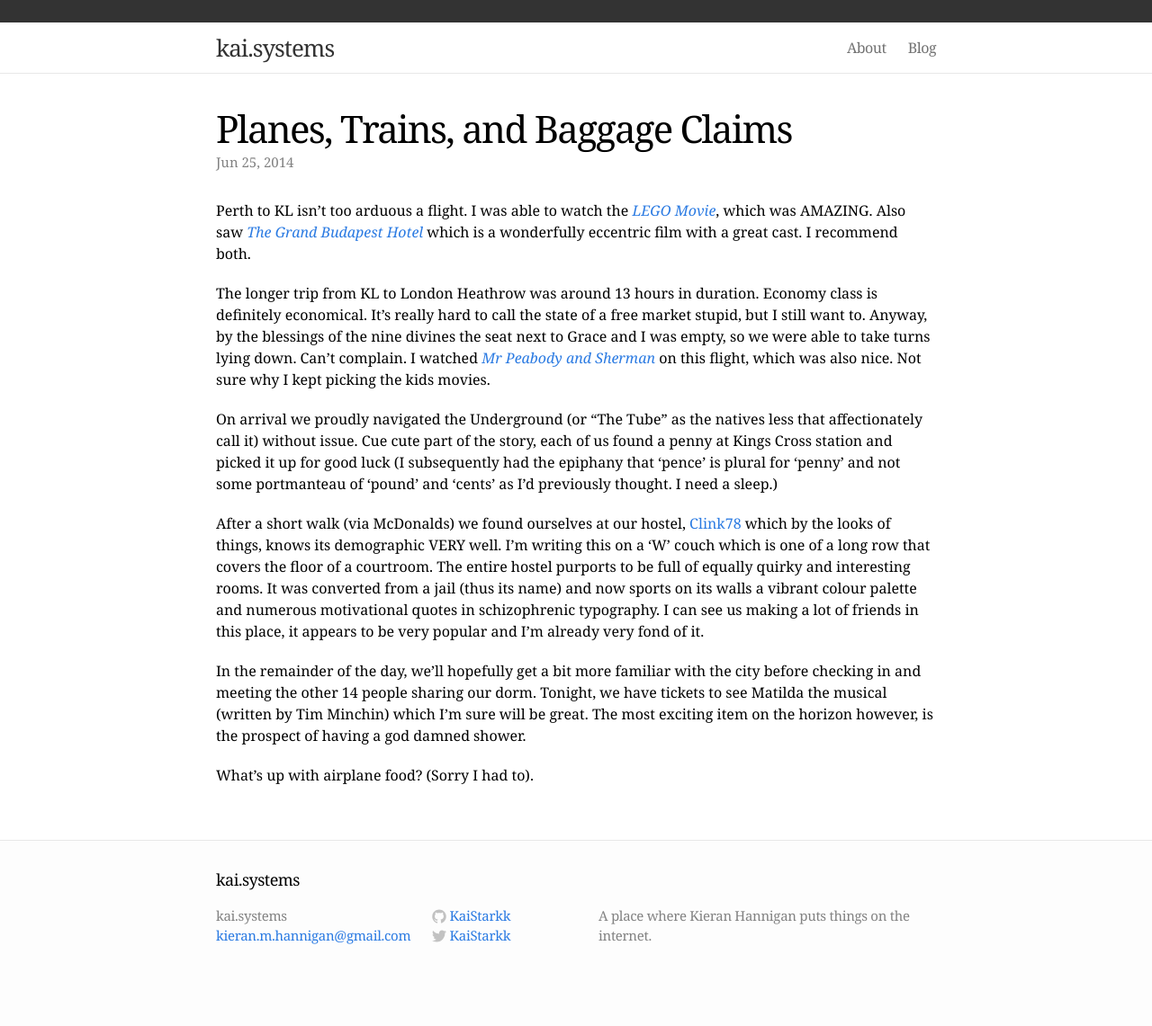
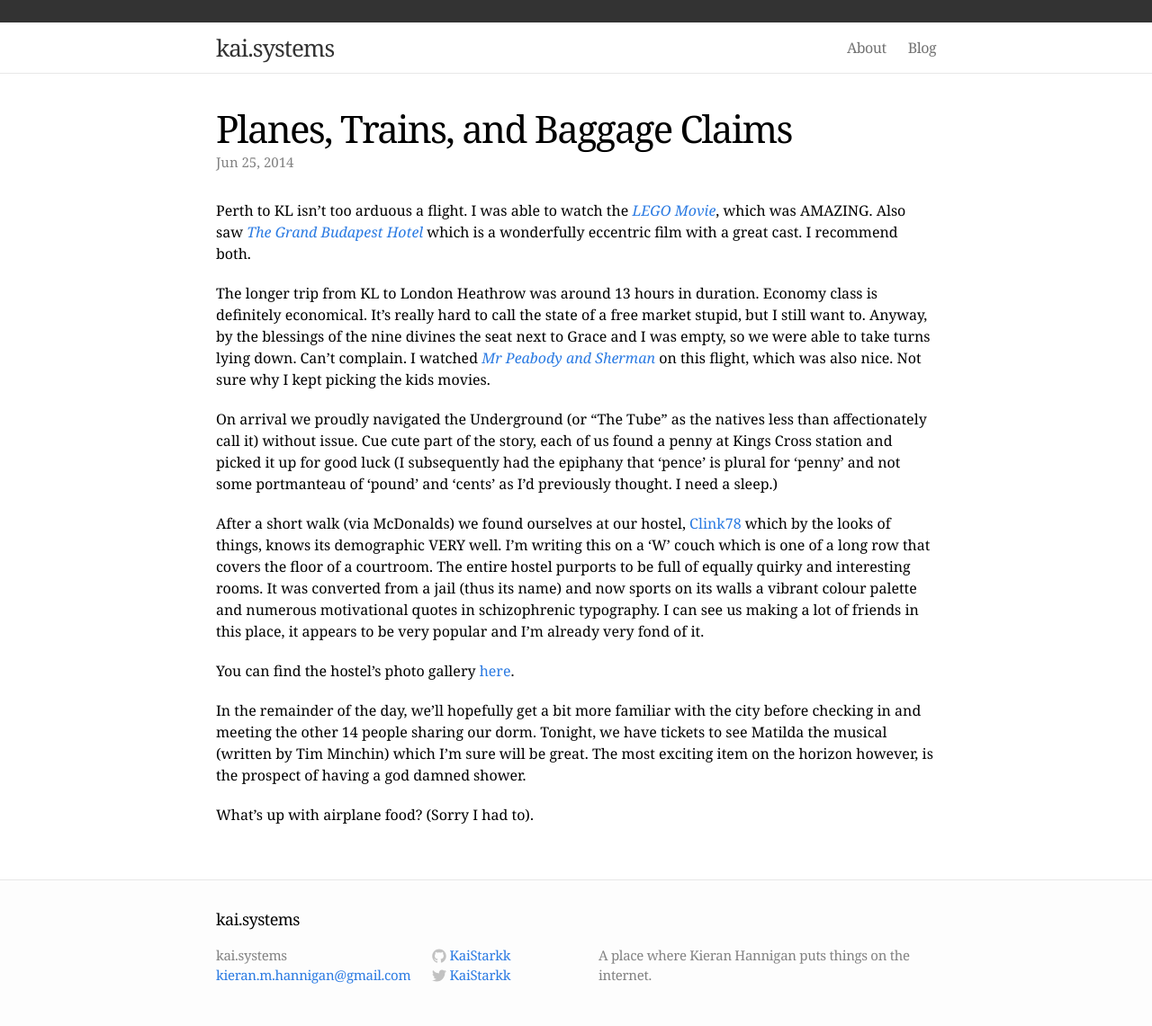
Before and after one commit to KaiStarkk/kaistarkk.github.io, a Jekyll site: the page built from _posts/2014-06-25-planes-trains-and-baggage-claims.markdown, in a window 1280 px wide. Shown: the whole page at 90% size. Built offline with Jekyll 4.4.1, drawn with Linux system fonts in a browser that asks for light colours; before the commit the page ends 1097 px from its top, so only the background shows below that.

Commit message:
Edit planes-trains-and-baggage-claims

```diff
--- a/_posts/2014-06-25-Planes-trains-and-Baggage-Claims.markdown
+++ b/_posts/2014-06-25-planes-trains-and-baggage-claims.markdown
@@ -10,9 +10,11 @@ Perth to KL isn't too arduous a flight. I was able to watch the [*LEGO Movie*](w
 The longer trip from KL to London Heathrow was around 13 hours in duration.
 Economy class is definitely economical. It's really hard to call the state of a free market stupid, but I still want to. Anyway, by the blessings of the nine divines the seat next to Grace and I was empty, so we were able to take turns lying down. Can't complain. I watched [*Mr Peabody and Sherman*](www.imdb.com/title/tt0864835/) on this flight, which was also nice. Not sure why I kept picking the kids movies.
 
-On arrival we proudly navigated the Underground (or "The Tube" as the natives less that affectionately call it) without issue. Cue cute part of the story, each of us found a penny at Kings Cross station and picked it up for good luck (I subsequently had the epiphany that 'pence' is plural for 'penny' and not some portmanteau of 'pound' and 'cents' as I'd previously thought. I need a sleep.)
+On arrival we proudly navigated the Underground (or "The Tube" as the natives less than affectionately call it) without issue. Cue cute part of the story, each of us found a penny at Kings Cross station and picked it up for good luck (I subsequently had the epiphany that 'pence' is plural for 'penny' and not some portmanteau of 'pound' and 'cents' as I'd previously thought. I need a sleep.)
 
 After a short walk (via McDonalds) we found ourselves at our hostel, [Clink78](www.clinkhostels.com/78) which by the looks of things, knows its demographic VERY well. I'm writing this on a 'W' couch which is one of a long row that covers the floor of a courtroom. The entire hostel purports to be full of equally quirky and interesting rooms. It was converted from a jail (thus its name) and now sports on its walls a vibrant colour palette and numerous motivational quotes in schizophrenic typography. I can see us making a lot of friends in this place, it appears to be very popular and I'm already very fond of it.
+
+You can find the hostel's photo gallery [here](http://www.clinkhostels.com/london/backpacker-hostels/clink78/photos).
 
 In the remainder of the day, we'll hopefully get a bit more familiar with the city before checking in and meeting the other 14 people sharing our dorm. Tonight, we have tickets to see Matilda the musical (written by Tim Minchin) which I'm sure will be great. The most exciting item on the horizon however, is the prospect of having a god damned shower.
 
```
